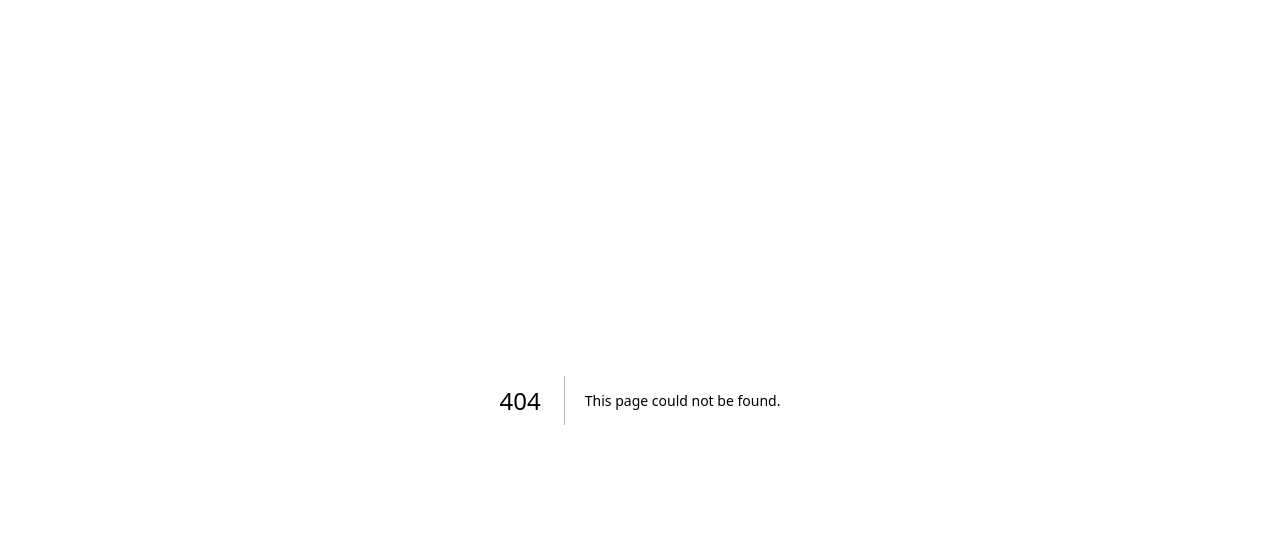
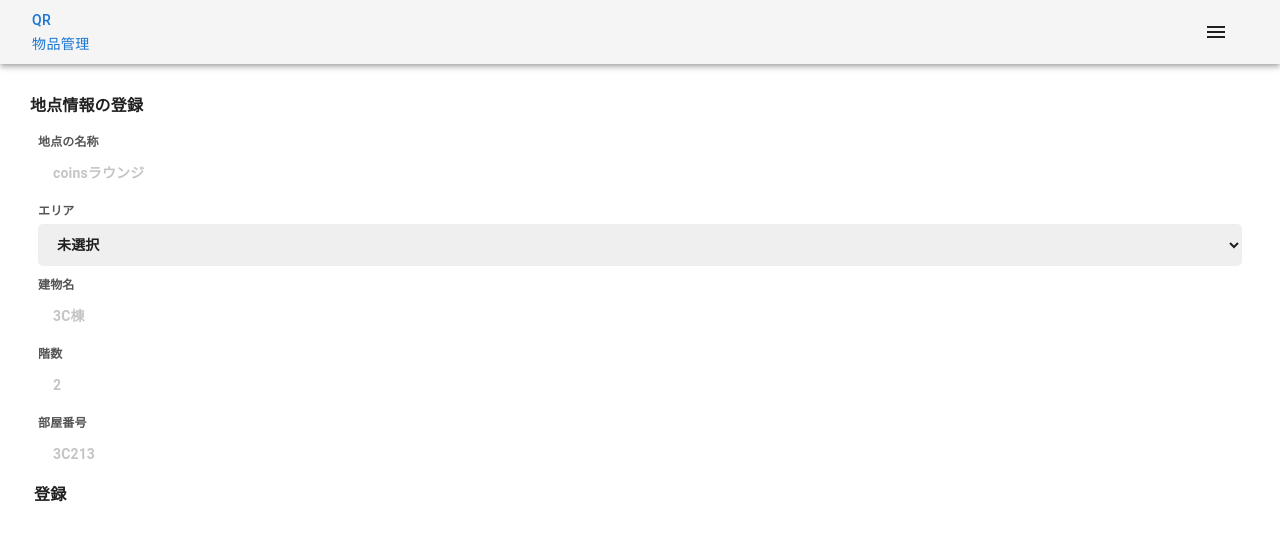
Before and after one commit to sohosai/qr-frontend, a Next.js app: page /spot/register in a window 1280 px wide. Before the commit this address had no page. Shown: the top 540 px of the page. Built offline with nearby package versions, Linux system fonts and the light colour scheme.

Commit message:
地点情報の登録ページを作成

```diff
--- a/src/components/Header/index.tsx
+++ b/src/components/Header/index.tsx
@@ -74,6 +74,9 @@ const Header = () => {
             <ListItem key='menu-register'>
               <Link href='/register'>登録</Link>
             </ListItem>
+            <ListItem key='menu-register'>
+              <Link href='/spot/register'>地点情報の登録</Link>
+            </ListItem>
             <ListItem key='menu-printing'>
               <Link href='/printing'>印刷</Link>
             </ListItem>
--- /dev/null
+++ b/src/pages/spot/register.tsx
@@ -0,0 +1,190 @@
+import Head from 'next/head'
+import { v4 as uuidv4 } from 'uuid'
+import { useState } from 'react'
+import styled from 'styled-components'
+import CssBaseline from '@mui/material/CssBaseline'
+
+import TextInput from '@/components/TextInput'
+import TextArea from '@/components/TextArea'
+import Button from '@/components/Button'
+import Select from '@/components/Select'
+import Header from '@/components/Header'
+import Item from '@/components/Item'
+import { Area, Spot } from '@/types'
+import QrCodeReader from '@/components/QRCodeReader'
+import QrCodeScannerIcon from '@mui/icons-material/QrCodeScanner'
+import IconButton from '@mui/material/IconButton'
+import axios from 'axios'
+import { toast } from 'react-toastify'
+
+const StyledMain = styled.main.withConfig({
+  displayName: 'StyledMain',
+})`
+  position: static;
+  margin: 30px 30px;
+  font-weight: 700;
+  h1 {
+    margin-top: 15px;
+    margin-bottom: 15px;
+    font-size: 16px;
+  }
+  div {
+    margin: 4px;
+    margin-bottom: 10px;
+  }
+  .buttonContainer {
+    display: flex;
+    justify-content: flex-end;
+    margin: 20px;
+  }
+`
+
+/**
+ * 物品を登録できる
+ */
+const FixturesRegister = () => {
+  const [spotName, setSpotName] = useState('')
+  const onChangeSpotName = (event: React.ChangeEvent<HTMLInputElement>): void => {
+    setSpotName(event.target.value)
+  }
+
+  const [areaName, setAreaName] = useState('未選択')
+  const onChangeAreaName = (event: React.ChangeEvent<HTMLSelectElement>): void => {
+    setAreaName(event.target.value)
+  }
+
+  const [building, setBuilding] = useState('')
+  const onChangeBuilding = (event: React.ChangeEvent<HTMLInputElement>): void => {
+    setBuilding(event.target.value)
+  }
+
+  const [floor, setFloor] = useState('')
+  const onChangeFloor = (event: React.ChangeEvent<HTMLInputElement>): void => {
+    setFloor(event.target.value)
+  }
+
+  const [room, setRoom] = useState('')
+  const onChangeRoom = (event: React.ChangeEvent<HTMLInputElement>): void => {
+    setRoom(event.target.value)
+  }
+
+  const validButton = (): boolean => {
+    return spotName == '' || areaName == '未選択'
+  }
+
+  const onClickRegisterButton = (): void => {
+    const area: Area =
+      areaName == '第一エリア'
+        ? 'area1'
+        : areaName == '第二エリア'
+        ? 'area2'
+        : areaName == '第三エリア'
+        ? 'area3'
+        : areaName == '中央図書館'
+        ? 'center_library'
+        : areaName == '石の広場'
+        ? 'ishi_square'
+        : areaName == '医学エリア'
+        ? 'igaku'
+        : areaName == '体育芸術エリア'
+        ? 'taigei'
+        : areaName == '春日エリア'
+        ? 'kasuga'
+        : areaName == '一の矢'
+        ? 'ichinoya'
+        : areaName == '平砂'
+        ? 'hirasuna'
+        : 'oikoshi'
+
+    const json: Spot = {
+      name: spotName,
+      area: area,
+      building: building == '' ? null : building,
+      floor: floor == '' ? null : Number(floor),
+      room: room == '' ? null : room,
+    }
+
+    ;(async () => {
+      const api_url = process.env.NEXT_PUBLIC_QR_API_URL
+      if (api_url !== undefined) {
+        const url = api_url + '/insert_spot'
+        try {
+          const result = await axios.post(url, json)
+          toast.success('地点の登録に成功')
+          return result
+        } catch (err) {
+          toast.error('地点の登録に失敗')
+        }
+      }
+    })()
+
+    setSpotName('')
+    setAreaName('未選択')
+    setBuilding('')
+    setFloor('')
+    setRoom('')
+  }
+  return (
+    <>
+      <Header />
+      <CssBaseline />
+      <Head>
+        <title>QR</title>
+        <meta name='description' content='' />
+        <link rel='icon' href='/favicon.ico' />
+      </Head>
+
+      <StyledMain>
+        <h1>地点情報の登録</h1>
+        <div className='SpotNameInput'>
+          <TextInput
+            label='地点の名称'
+            placeholder='coinsラウンジ'
+            value={spotName}
+            onChange={onChangeSpotName}
+          />
+        </div>
+        <div className='AreaSelect'>
+          <Select
+            label='エリア'
+            options={[
+              '未選択',
+              '第一エリア',
+              '第二エリア',
+              '第三エリア',
+              '中央図書館',
+              '石の広場',
+              '医学エリア',
+              '体育芸術エリア',
+              '春日エリア',
+              '一の矢',
+              '平砂',
+              '追越',
+            ]}
+            onChange={onChangeAreaName}
+          />
+        </div>
+        <div className='BuildingInput'>
+          <TextInput
+            label='建物名'
+            placeholder='3C棟'
+            value={building}
+            onChange={onChangeBuilding}
+          />
+        </div>
+        <div className='FloorInput'>
+          <TextInput label='階数' placeholder='2' value={floor} onChange={onChangeFloor} />
+        </div>
+        <div className='RoomInput'>
+          <TextInput label='部屋番号' placeholder='3C213' value={room} onChange={onChangeRoom} />
+        </div>
+
+        <div className='SpotRegisterButton'>
+          <Button onClick={onClickRegisterButton} disabled={validButton()} text='登録' />
+        </div>
+      </StyledMain>
+    </>
+  )
+}
+
+export default FixturesRegister
```
Also changed, not shown: src/types.ts (+29 -0 lines).
